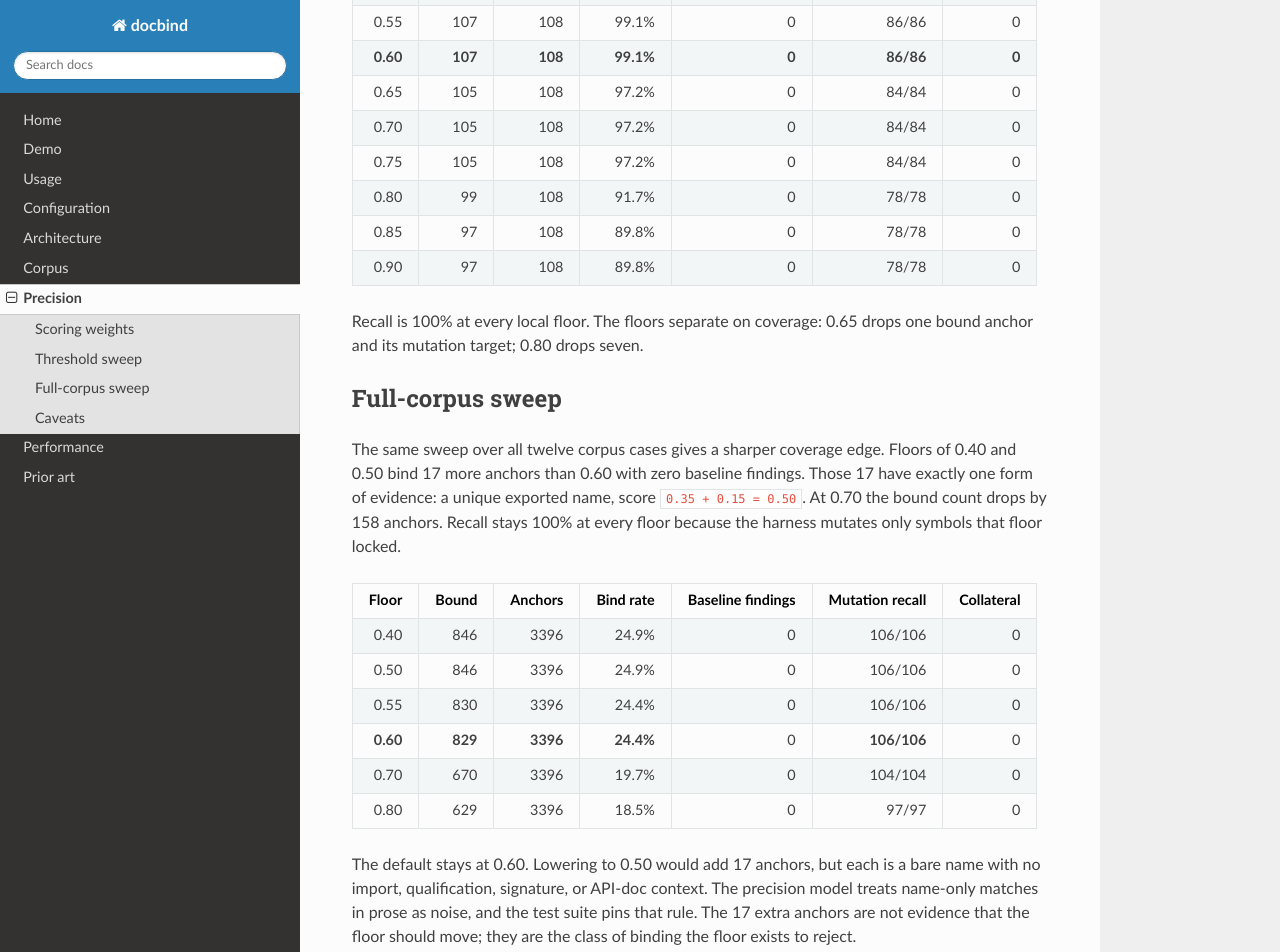
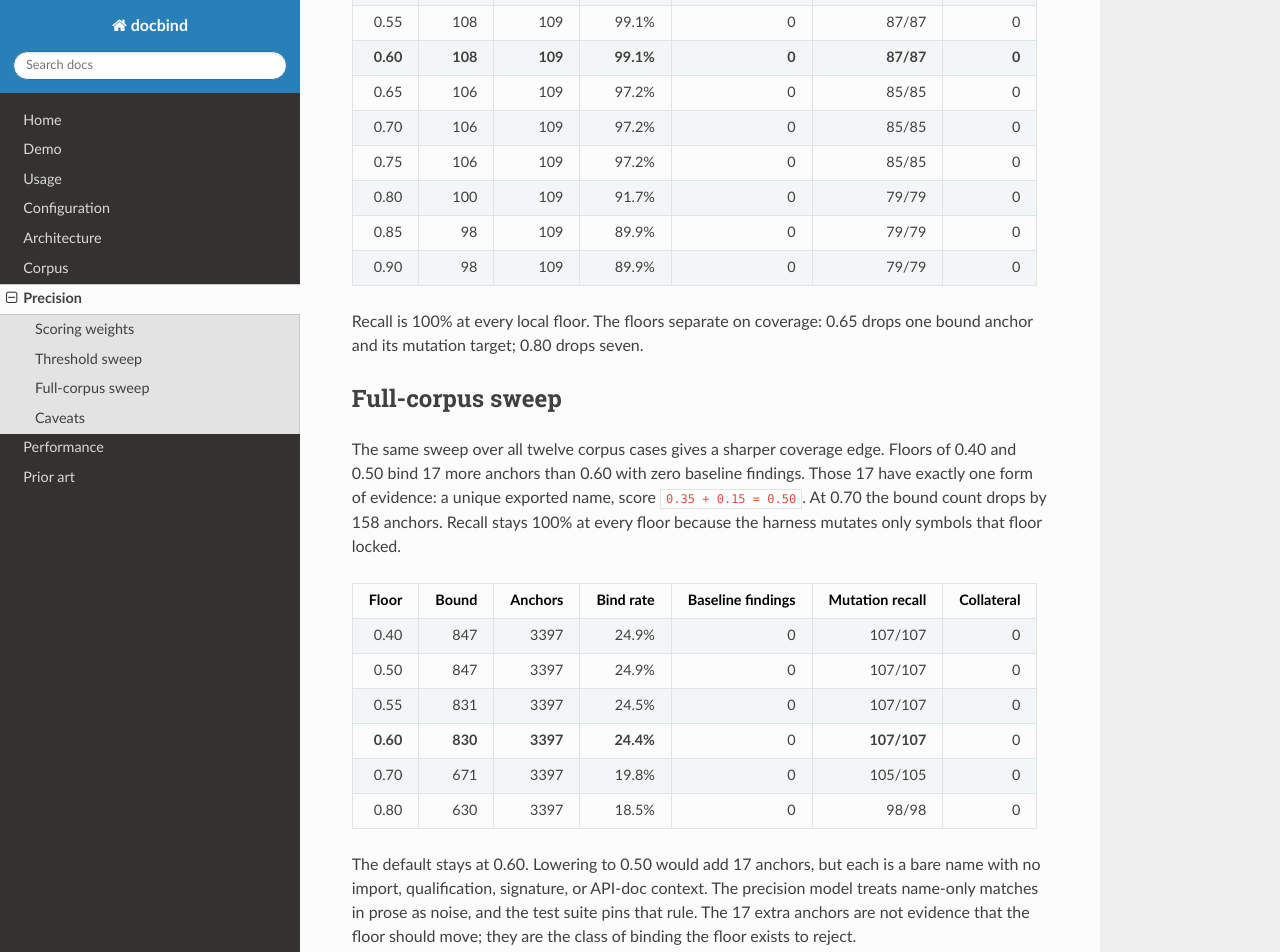
Before and after one commit to vindeckyy/docbind, an MkDocs documentation site: the page built from docs/precision.md, in a window 1280 px wide and 1400 px high, scrolled down 1459 px. Shown: the top 952 px of the window. Built offline with MkDocs 1.6.1, drawn with Linux system fonts in a browser that asks for light colours; nearby versions of some CDN libraries; some of the changed text lies outside the part shown.

```diff
--- a/docs/precision.md
+++ b/docs/precision.md
@@ -37,17 +37,17 @@ A binding also fails when the best score is within `0.05` of the second candidat
 
 | Floor | Bound | Anchors | Bind rate | Baseline findings | Mutation recall | Collateral |
 |---:|---:|---:|---:|---:|---:|---:|
-| 0.30 | 107 | 108 | 99.1% | 0 | 86/86 | 0 |
-| 0.40 | 107 | 108 | 99.1% | 0 | 86/86 | 0 |
-| 0.50 | 107 | 108 | 99.1% | 0 | 86/86 | 0 |
-| 0.55 | 107 | 108 | 99.1% | 0 | 86/86 | 0 |
-| **0.60** | **107** | **108** | **99.1%** | **0** | **86/86** | **0** |
-| 0.65 | 105 | 108 | 97.2% | 0 | 84/84 | 0 |
-| 0.70 | 105 | 108 | 97.2% | 0 | 84/84 | 0 |
-| 0.75 | 105 | 108 | 97.2% | 0 | 84/84 | 0 |
-| 0.80 | 99 | 108 | 91.7% | 0 | 78/78 | 0 |
-| 0.85 | 97 | 108 | 89.8% | 0 | 78/78 | 0 |
-| 0.90 | 97 | 108 | 89.8% | 0 | 78/78 | 0 |
+| 0.30 | 108 | 109 | 99.1% | 0 | 87/87 | 0 |
+| 0.40 | 108 | 109 | 99.1% | 0 | 87/87 | 0 |
+| 0.50 | 108 | 109 | 99.1% | 0 | 87/87 | 0 |
+| 0.55 | 108 | 109 | 99.1% | 0 | 87/87 | 0 |
+| **0.60** | **108** | **109** | **99.1%** | **0** | **87/87** | **0** |
+| 0.65 | 106 | 109 | 97.2% | 0 | 85/85 | 0 |
+| 0.70 | 106 | 109 | 97.2% | 0 | 85/85 | 0 |
+| 0.75 | 106 | 109 | 97.2% | 0 | 85/85 | 0 |
+| 0.80 | 100 | 109 | 91.7% | 0 | 79/79 | 0 |
+| 0.85 | 98 | 109 | 89.9% | 0 | 79/79 | 0 |
+| 0.90 | 98 | 109 | 89.9% | 0 | 79/79 | 0 |
 
 Recall is 100% at every local floor. The floors separate on coverage: 0.65 drops one bound anchor and its mutation target; 0.80 drops seven.
 
@@ -57,12 +57,12 @@ The same sweep over all twelve corpus cases gives a sharper coverage edge. Floor
 
 | Floor | Bound | Anchors | Bind rate | Baseline findings | Mutation recall | Collateral |
 |---:|---:|---:|---:|---:|---:|---:|
-| 0.40 | 846 | 3396 | 24.9% | 0 | 106/106 | 0 |
-| 0.50 | 846 | 3396 | 24.9% | 0 | 106/106 | 0 |
-| 0.55 | 830 | 3396 | 24.4% | 0 | 106/106 | 0 |
-| **0.60** | **829** | **3396** | **24.4%** | 0 | **106/106** | 0 |
-| 0.70 | 670 | 3396 | 19.7% | 0 | 104/104 | 0 |
-| 0.80 | 629 | 3396 | 18.5% | 0 | 97/97 | 0 |
+| 0.40 | 847 | 3397 | 24.9% | 0 | 107/107 | 0 |
+| 0.50 | 847 | 3397 | 24.9% | 0 | 107/107 | 0 |
+| 0.55 | 831 | 3397 | 24.5% | 0 | 107/107 | 0 |
+| **0.60** | **830** | **3397** | **24.4%** | 0 | **107/107** | 0 |
+| 0.70 | 671 | 3397 | 19.8% | 0 | 105/105 | 0 |
+| 0.80 | 630 | 3397 | 18.5% | 0 | 98/98 | 0 |
 
 The default stays at 0.60. Lowering to 0.50 would add 17 anchors, but each is a bare name with no import, qualification, signature, or API-doc context. The precision model treats name-only matches in prose as noise, and the test suite pins that rule. The 17 extra anchors are not evidence that the floor should move; they are the class of binding the floor exists to reject.
 
@@ -74,6 +74,6 @@ Raw rows are in `corpus/precision.json` for the local sweep and `corpus/precisio
 
 ## Caveats
 
-- The local sweep covers 108 anchors across eight fixtures. The full sweep covers all 3360 anchors but only five floors.
+- The local sweep covers 109 anchors across eight fixtures. The full sweep covers all 3360 anchors but only five floors.
 - Recall here means detecting a seeded rename of a symbol that floor locked. It says nothing about symbols the floor did not bind.
 - The full sweep samples five floors. A finer scan between 0.50 and 0.70 could locate a tighter edge.
--- a/package.json
+++ b/package.json
@@ -1,6 +1,6 @@
 {
   "name": "@vindeckyy/docbind",
-  "version": "0.1.80",
+  "version": "0.1.81",
   "description": "Static analysis for stale symbol references in markdown and reStructuredText. Supports TypeScript, JavaScript, Python, Rust, and Go.",
   "type": "module",
   "bin": {
```
Also changed, not shown: CHANGELOG.md (+22 -0 lines), README.md (+5 -5 lines), docs/corpus.md (+2 -2 lines), 11 other files.
